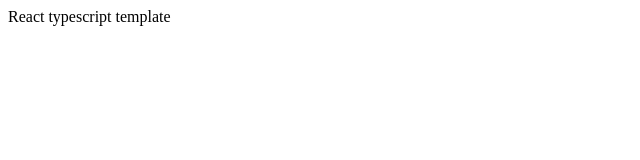
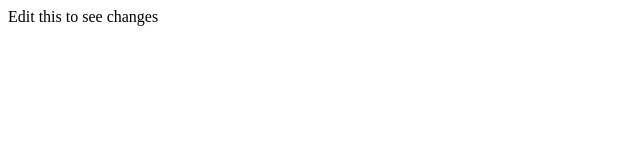
Before and after one commit to THEmmanuel/typescript-react-starter, a React app: page / in a window 1280 px wide. Shown: the top 160 px of the page, without its empty margins (0-640 px from the left). Built offline with nearby package versions, Linux system fonts and the light colour scheme.

Commit message:
Update app.tsx

```diff
--- a/src/App.tsx
+++ b/src/App.tsx
@@ -3,7 +3,7 @@ import React from 'react';
 const App = () => {
     return (
         <div>
-            <span>React typescript template</span>
+            <span>Edit this to see changes</span>
         </div>
     )
 };
```
